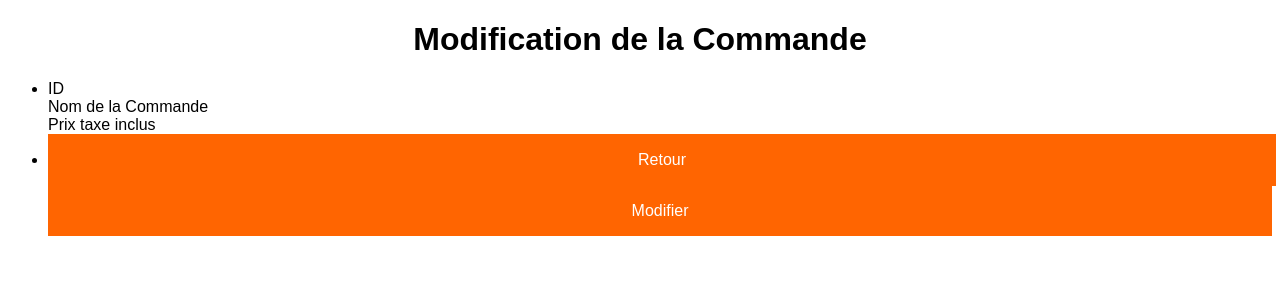
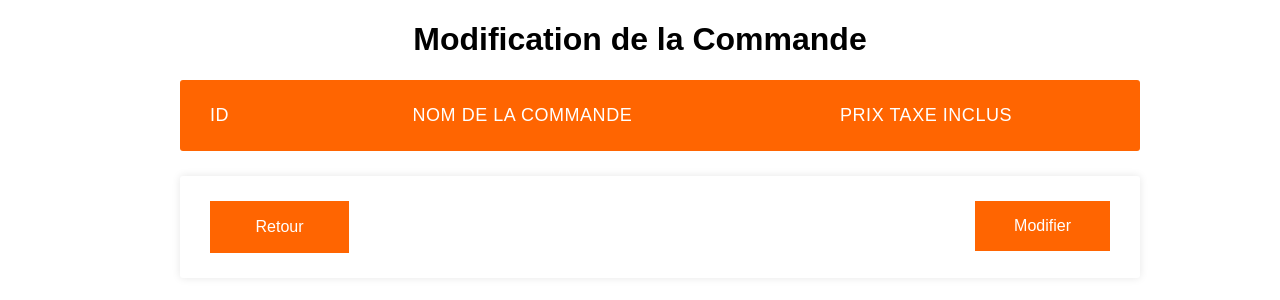
Before and after one commit to YvesQuintin/Mission, a PHP site: page /modif.php?id_order=1 in a window 1280 px wide; the page is wider, and only the part inside the window is pictured. Shown: the top 300 px of that part. Run offline with PHP 8.4, Linux system fonts and the light colour scheme; the visitor is signed in with stand-in values (Sample User, id 1); data that the repository does not hold is empty.

Commit message:
Add files via upload

```diff
--- a/style.css
+++ b/style.css
@@ -74,7 +74,7 @@ body
     text-decoration: none;
     color: #fff;
     margin: 0;
-    width: 200px;
+    width: 300px;
     border : none;
 }
 .form:hover, #tete:hover {
@@ -183,6 +183,7 @@ ul.pagination a {
 
 display:inline; *zoom:1;
 
+    color:black;
 	background: #fff;
 	line-height: 20px;
 	padding: 2px 8px;
@@ -223,3 +224,120 @@ ul.pagination a:hover, ul.pagination a:active, ul.pagination a:focus {
     font-size: 16px;
     width: 100%;
   }
+
+  .container {
+    max-width: 1000px;
+    margin-left: auto;
+    margin-right: auto;
+    padding-left: 10px;
+    padding-right: 10px;
+  }
+
+  .responsive-table li{
+      border-radius: 3px;
+      padding: 25px 30px;
+      display: flex;
+      justify-content: space-between;
+      margin-bottom: 25px;
+  }
+
+    .table-header {
+      background-color: #ff6501;
+      font-size: 18px;
+      text-transform: uppercase;
+      color:white;
+      letter-spacing: 0.03em;
+    }
+    .table-row {
+      background-color: #ffffff;
+      box-shadow: 0px 0px 9px 0px rgba(0,0,0,0.1);
+    }
+    .col-1 {
+      flex-basis: 15%;
+    }
+    .col-2 {
+      flex-basis: 40%;
+    }
+    .col-3 {
+      flex-basis: 30%;
+    }
+    .col-4 {
+      flex-basis: 15%;
+    }
+    .col-5 {
+      flex-basis:20%;
+    }
+
+    @media all and (max-width: 767px) {
+      .table-header {
+        display: none;
+      }
+      .table-row{
+
+      }
+      li {
+        display: block;
+      }
+      .col {
+
+        flex-basis: 100%;
+
+      }
+      .col :before{
+        display: flex;
+        padding: 10px 0;
+          color: #6C7A89;
+          padding-right: 10px;
+          content: attr(data-label);
+          flex-basis: 50%;
+          text-align: right;
+        }
+    }
+
+    .search {
+        width: 500px;
+        height: 40px;
+        margin: 10px auto;
+        background: #5e5e5e;
+        border-radius:  3px;
+        border: 1px solid #fff;
+    }
+    .send {
+          width: 380px;
+          height: 40px;
+          padding: 10px 5px;
+          float: left;
+          color: #ccc;
+          border: 0;
+          background: transparent;
+          border-radius: 3px 0 0 3px;
+        }
+          .send:focus {
+            outline: 0;
+            background:transparent;
+          }
+
+
+        button  {
+          position: relative;
+          float: right;
+          border: 0;
+          padding: 0;
+          cursor: pointer;
+          height: 40px;
+          width: 120px;
+          color: #fff;
+          background: #5e5e5e;
+          border-left: 1px solid #fff;
+          border-radius: 0 3px 3px 0;
+        }
+          button:hover {
+            background: #ff6501;
+            color:#444;
+          }
+          button:active {
+            box-shadow: 0px 0px 12px 0px rgba(225, 225, 225, 1);
+          }
+          button:focus {
+            outline: 0;
+          }
--- a/styleLog.css
+++ b/styleLog.css
@@ -1,5 +1,5 @@
 body{
-    background: #ff6501;
+    background: #fff;
 }
 #container{
     width:400px;
```
